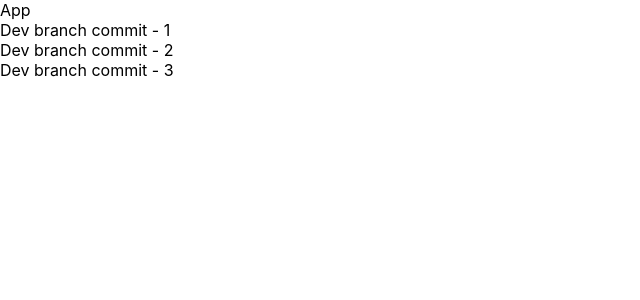
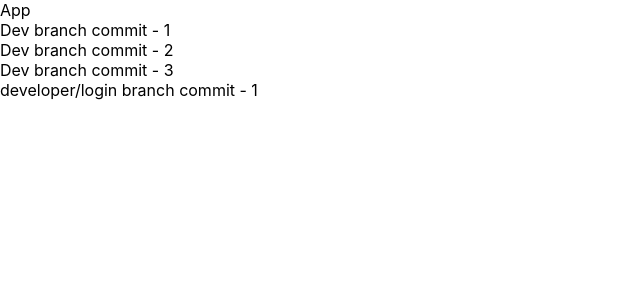
Before and after one commit to YauheniZhukovets/cra-console, a React (Create React App) app: page / in a window 1280 px wide. Shown: the top 300 px of the page, without its empty margins (0-640 px from the left). Built offline with nearby package versions, Linux system fonts and the light colour scheme.

Commit message:
developer/login branch commit - 1

```diff
--- a/src/App.tsx
+++ b/src/App.tsx
@@ -8,6 +8,7 @@ function App() {
             <div>Dev branch commit - 1</div>
             <div>Dev branch commit - 2</div>
             <div>Dev branch commit - 3</div>
+            <div>developer/login branch commit - 1</div>
         </div>
     );
 }
```
